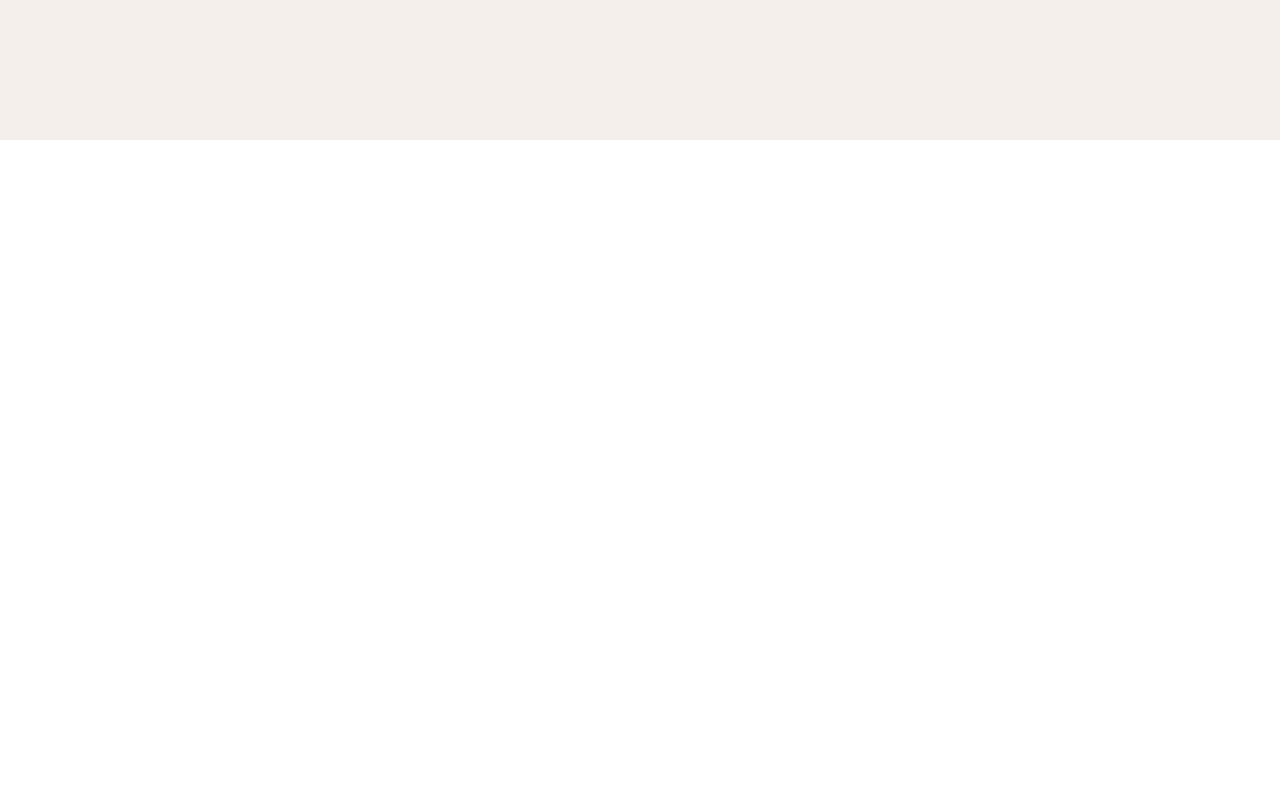
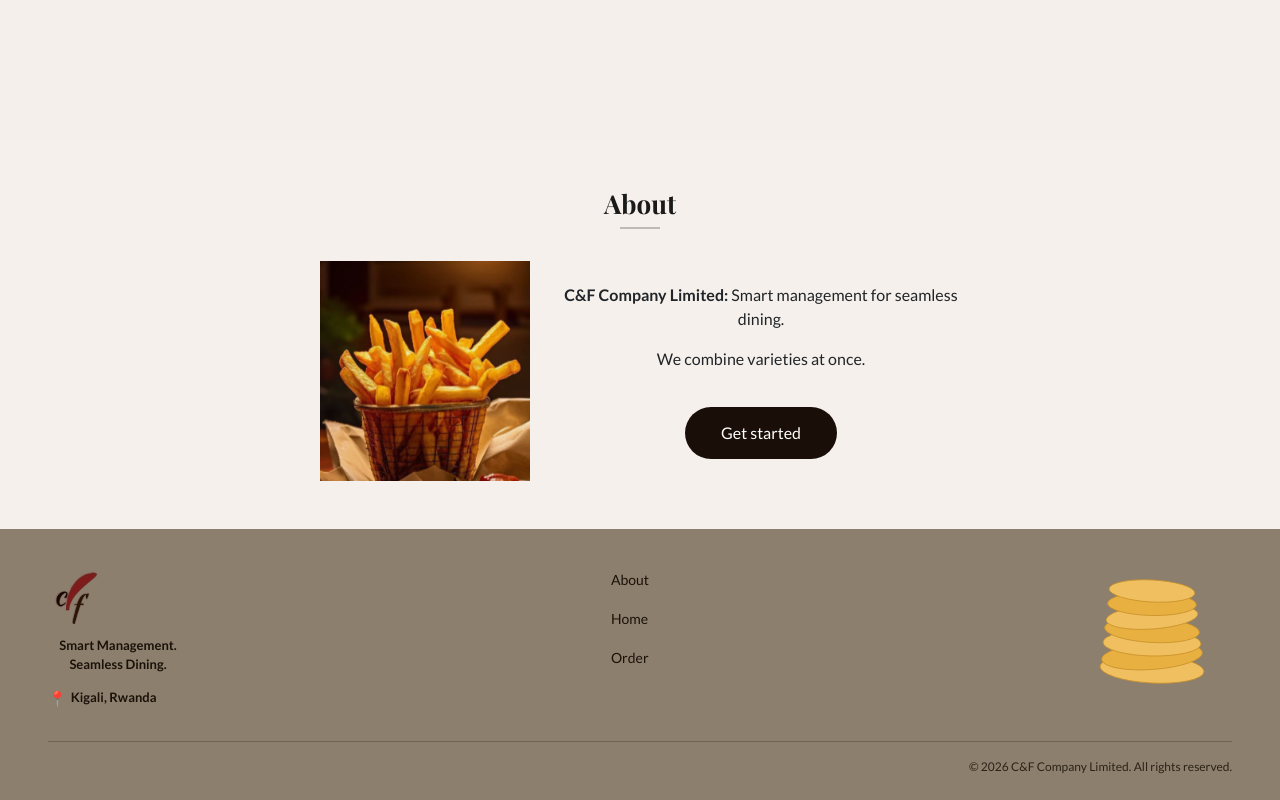
Before and after one commit to hope-dev90/cf.co, a React (Create React App) app in the folder frontend/: page / in a window 1280 px wide. Shown: the part 1648-2448 px from the top of the page. Before the commit the page ends 1788 px from the top, so only its background shows below. Built offline with nearby package versions, Linux system fonts and the light colour scheme.

Commit message:
push them

```diff
--- /dev/null
+++ b/frontend/src/pages/LandingPage.js/about.js
@@ -0,0 +1,113 @@
+import { useEffect, useRef } from "react";
+import chipsImage from "../../../src/assets/chips.png"; // ✅ correct import
+
+const styles = `
+  @import url('https://fonts.googleapis.com/css2?family=Playfair+Display:wght@400;700&family=Lato:wght@300;400;700&display=swap');
+
+  .about-section {
+    font-family: 'Lato', sans-serif;
+    background: #f5f0eb;
+    padding: 48px 40px;
+    min-height: 380px;
+    display: flex;
+    flex-direction: column;
+    align-items: center;
+  }
+
+  .about-heading {
+    font-family: 'Playfair Display', serif;
+    font-size: 26px;
+    font-weight: 700;
+    color: #1a1a1a;
+    margin: 0 0 8px;
+    text-align: center;
+  }
+
+  .heading-rule {
+    width: 40px;
+    height: 2.5px;
+    background: #1a1a1a;
+    margin: 0 auto 32px;
+    border: none;
+  }
+
+  .about-content {
+    display: flex;
+    align-items: center;
+    gap: 32px;
+    max-width: 640px;
+    width: 100%;
+  }
+
+  .about-img-wrap {
+    width: 210px;
+    height: 220px;
+    overflow: hidden;
+  }
+
+  .about-img-wrap img {
+    width: 100%;
+    height: 100%;
+    object-fit: cover;
+  }
+
+  .about-text {
+    flex: 1;
+  }
+
+  .get-started-btn {
+    margin-top: 20px;
+    background: #1a0f08;
+    color: #fff;
+    border: none;
+    border-radius: 40px;
+    padding: 14px 36px;
+    cursor: pointer;
+  }
+`;
+
+export default function AboutSection() {
+  const styleRef = useRef(null);
+
+  useEffect(() => {
+    if (!document.getElementById("about-section-styles")) {
+      const tag = document.createElement("style");
+      tag.id = "about-section-styles";
+      tag.textContent = styles;
+      document.head.appendChild(tag);
+      styleRef.current = tag;
+    }
+    return () => {
+      if (styleRef.current) {
+        styleRef.current.remove();
+      }
+    };
+  }, []);
+
+  return (
+    <section className="about-section">
+      <h2 className="about-heading">About</h2>
+      <hr className="heading-rule" />
+
+      <div className="about-content">
+        <div className="about-img-wrap">
+          <img src={chipsImage} alt="C&F Company dining" />
+        </div>
+
+        <div className="about-text">
+          <p>
+            <strong>C&amp;F Company Limited:</strong> Smart management for seamless dining.
+          </p>
+          <p>We combine varieties at once.</p>
+
+          <button
+            className="get-started-btn"
+            onClick={() => alert("Get Started clicked")} // ✅ safe fix
+          >
+            Get started
+          </button>
+        </div>
+      </div>
+    </section>
+  );
+}
--- a/frontend/src/pages/LandingPage.js/footer.js
+++ b/frontend/src/pages/LandingPage.js/footer.js
@@ -0,0 +1,197 @@
+import logo from "../../../src/assets/logo.png";
+
+const styles = `
+  @import url('https://fonts.googleapis.com/css2?family=Playfair+Display:wght@400;700&family=Lato:wght@300;400;700&display=swap');
+
+  .footer {
+    font-family: 'Lato', sans-serif;
+    background: #8d7f6e;
+    padding: 40px 48px 24px;
+    display: flex;
+    flex-direction: column;
+    gap: 32px;
+  }
+
+  .footer-top {
+    display: flex;
+    align-items: flex-start;
+    justify-content: space-between;
+    gap: 24px;
+  }
+
+  .footer-brand {
+    display: flex;
+    flex-direction: column;
+    gap: 12px;
+    min-width: 140px;
+  }
+
+  .footer-logo {
+    width: 64px;
+    height: auto;
+  }
+
+  .footer-tagline {
+    font-size: 13px;
+    color: #1a1209;
+    line-height: 1.5;
+    margin: 0;
+    font-weight: 700;
+  }
+
+  .footer-location {
+    display: flex;
+    align-items: center;
+    gap: 4px;
+    font-size: 13px;
+    color: #1a1209;
+    font-weight: 700;
+    margin: 0;
+  }
+
+  .footer-location .pin {
+    color: #c0281a;
+    font-size: 15px;
+  }
+
+  .footer-nav {
+    display: flex;
+    flex-direction: column;
+    gap: 18px;
+    align-items: flex-start;
+  }
+
+  .footer-nav a {
+    font-size: 14px;
+    color: #1a1209;
+    text-decoration: none;
+    font-weight: 400;
+    transition: opacity 0.15s;
+  }
+
+  .footer-nav a:hover {
+    opacity: 0.65;
+  }
+
+  .footer-chips {
+    width: 160px;
+    height: auto;
+    object-fit: contain;
+    align-self: center;
+  }
+
+  .footer-chips-placeholder {
+    width: 160px;
+    height: 130px;
+    display: flex;
+    align-items: center;
+    justify-content: center;
+  }
+
+  .footer-bottom {
+    border-top: 0.5px solid rgba(26, 18, 9, 0.25);
+    padding-top: 16px;
+    display: flex;
+    justify-content: flex-end;
+  }
+
+  .footer-copy {
+    font-size: 12px;
+    color: #1a1209;
+    margin: 0;
+    opacity: 0.85;
+  }
+
+  @media (max-width: 480px) {
+    .footer {
+      padding: 32px 24px 20px;
+    }
+    .footer-top {
+      flex-wrap: wrap;
+    }
+    .footer-chips-placeholder,
+    .footer-chips {
+      width: 120px;
+    }
+    .footer-bottom {
+      justify-content: center;
+    }
+  }
+`;
+
+const ChipsIllustration = () => (
+  <svg
+    viewBox="0 0 160 130"
+    xmlns="http://www.w3.org/2000/svg"
+    style={{ width: "160px", height: "130px" }}
+    aria-hidden="true"
+  >
+    {[0,1,2,3,4,5,6].map((i) => {
+      const y = 100 - i * 13;
+      const rx = 52 - i * 1.5;
+      const ry = 14 - i * 0.5;
+      const fill = i % 2 === 0 ? "#f0c060" : "#e8b040";
+      const tilt = i % 3 === 0 ? 3 : i % 3 === 1 ? -4 : 1;
+      return (
+        <ellipse
+          key={i}
+          cx="80"
+          cy={y}
+          rx={rx}
+          ry={ry}
+          fill={fill}
+          stroke="#c8902a"
+          strokeWidth="0.8"
+          transform={`rotate(${tilt}, 80, ${y})`}
+        />
+      );
+    })}
+  </svg>
+);
+
+export default function Footer({ onNavigate }) {
+  if (typeof document !== "undefined" && !document.getElementById("footer-styles")) {
+    const tag = document.createElement("style");
+    tag.id = "footer-styles";
+    tag.textContent = styles;
+    document.head.appendChild(tag);
+  }
+
+  const handleNav = (page) => {
+    if (onNavigate) onNavigate(page);
+  };
+
+  return (
+    <footer className="footer">
+      <div className="footer-top">
+        {/* Brand */}
+        <div className="footer-brand">
+          <img src={logo} alt="C&F Company logo" className="footer-logo" />
+          <p className="footer-tagline">
+            Smart Management.<br />Seamless Dining.
+          </p>
+          <p className="footer-location">
+            <span className="pin" aria-hidden="true">📍</span>
+            Kigali, Rwanda
+          </p>
+        </div>
+
+        {/* Nav links */}
+        <nav className="footer-nav" aria-label="Footer navigation">
+          <a href="#about" onClick={(e) => { e.preventDefault(); handleNav("about"); }}>About</a>
+          <a href="#home" onClick={(e) => { e.preventDefault(); handleNav("home"); }}>Home</a>
+          <a href="#order" onClick={(e) => { e.preventDefault(); handleNav("order"); }}>Order</a>
+        </nav>
+
+        {/* Chips image */}
+        <div className="footer-chips-placeholder">
+          <ChipsIllustration />
+        </div>
+      </div>
+
+      <div className="footer-bottom">
+        <p className="footer-copy">© 2026 C&amp;F Company Limited. All rights reserved.</p>
+      </div>
+    </footer>
+  );
+}
--- a/frontend/src/pages/LandingPage.js/page.js
+++ b/frontend/src/pages/LandingPage.js/page.js
@@ -1,9 +1,10 @@
 import Navbar from "./NavBar";
 import Hero from "./body";
 import Menu from "./menu";
+import AboutSection from "./about";
+import Footer from "./footer";
 
 function LandingPage() {
-
   const stats = [
     { number: "5,000+", label: "Pasta" },
     { number: "200+", label: "Chicken" },
@@ -12,35 +13,6 @@ function LandingPage() {
 
   return (
     <div>
-      <Navbar />
-
-      <Hero />
-
-      {/* Stats Section */}
-      <div
-        style={{
-          display: "flex",
-          justifyContent: "center",
-          padding: "0 24px",
-          marginTop: "-48px",
-          position: "relative",
-          zIndex: 10,
-        }}
-      >
-        <div className="stats-card">
-          {stats.map((stat, i) => (
-            <div
-              key={i}
-              className={`stat-item ${
-                i > 0 ? "stat-item--divided" : ""
-              }`}
-            >
-              <span className="stat-num">{stat.number}</span>
-              <span className="stat-label">{stat.label}</span>
-            </div>
-          ))}
-        </div>
-
       <style>{`
         @import url('https://fonts.googleapis.com/css2?family=Inter:wght@400;700;800&display=swap');
 
@@ -52,9 +24,7 @@ function LandingPage() {
           border-radius: 24px;
           backdrop-filter: blur(18px);
           -webkit-backdrop-filter: blur(18px);
-            box-shadow:
-              0 8px 40px rgba(120, 80, 40, 0.10),
-              inset 0 1.5px 0 rgba(255, 255, 255, 0.7);
+          box-shadow: 0 8px 40px rgba(120, 80, 40, 0.10), inset 0 1.5px 0 rgba(255,255,255,0.7);
           overflow: hidden;
           width: 100%;
           max-width: 640px;
@@ -74,10 +44,8 @@ function LandingPage() {
         .stat-item--divided::before {
           content: "";
           position: absolute;
-            left: 0;
-            top: 20%;
-            height: 60%;
-            width: 1px;
+          left: 0; top: 20%;
+          height: 60%; width: 1px;
           background: rgba(160, 120, 80, 0.2);
         }
 
@@ -88,19 +56,6 @@ function LandingPage() {
           color: #1a1008;
           line-height: 1;
           letter-spacing: -1px;
-            animation: statFadeUp 0.6s ease both;
-          }
-
-          .stat-item:nth-child(1) .stat-num {
-            animation-delay: 0.1s;
-          }
-
-          .stat-item:nth-child(2) .stat-num {
-            animation-delay: 0.25s;
-          }
-
-          .stat-item:nth-child(3) .stat-num {
-            animation-delay: 0.4s;
         }
 
         .stat-label {
@@ -111,34 +66,37 @@ function LandingPage() {
           letter-spacing: 0.02em;
         }
 
-          @keyframes statFadeUp {
-            from {
-              opacity: 0;
-              transform: translateY(10px);
-            }
-
-            to {
-              opacity: 1;
-              transform: translateY(0);
-            }
-          }
-
         @media (max-width: 600px) {
-            .stats-card {
-              flex-direction: column;
-            }
-
-            .stat-item--divided::before {
-              top: 0;
-              left: 20%;
-              width: 60%;
-              height: 1px;
-            }
+          .stats-card { flex-direction: column; }
+          .stat-item--divided::before { top: 0; left: 20%; width: 60%; height: 1px; }
         }
       `}</style>
+
+      <Navbar />
+
+      <Hero />
+
+      <div style={{ display: "flex", justifyContent: "center", padding: "0 24px", marginTop: "-48px", position: "relative", zIndex: 10 }}>
+        <div className="stats-card">
+          {stats.map((stat, i) => (
+            <div key={i} className={`stat-item ${i > 0 ? "stat-item--divided" : ""}`}>
+              <span className="stat-num">{stat.number}</span>
+              <span className="stat-label">{stat.label}</span>
+            </div>
+          ))}
+        </div>
       </div>
 
+
+       <div className="flex flex-col scroll-smooth">
       <Menu />
+
+      <div className="mt-10">
+        <AboutSection />
+      </div>
+    </div>
+
+      <Footer />
     </div>
   );
 }
```
Also changed, not shown: frontend/src/assets/chips.png (added). Lines whose indentation alone changed are shown as unchanged.
